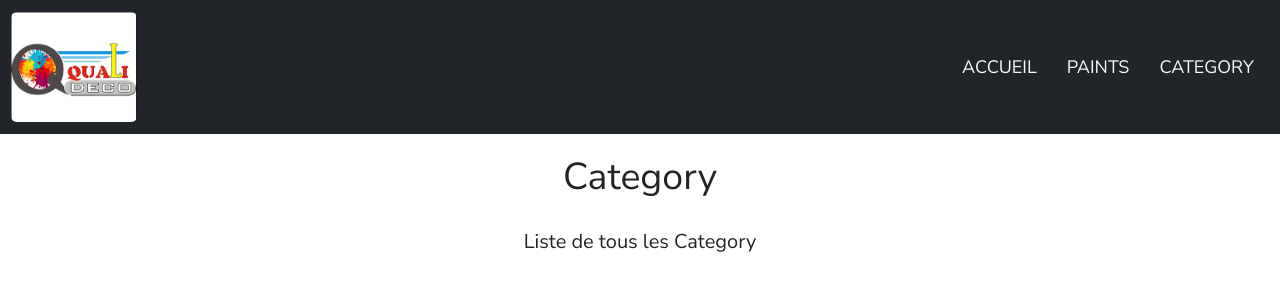
After one commit to Alexandre71100/Qualideco, a Symfony app: template templates/category/index.html.twig in a window 1280 px wide. The commit adds this page. Shown: the top 300 px of the page. Run offline with Twig, Linux system fonts and the light colour scheme; the template is opened without the code that fills it, so the values that code supplies are empty; some libraries are stand-ins or nearby versions.

Commit message:
page Category

```diff
--- /dev/null
+++ b/templates/category/index.html.twig
@@ -0,0 +1,25 @@
+{% extends 'base.html.twig' %}
+
+{% block title %} Category{% endblock %}
+
+{% block body %}
+<main class="container">
+<section class="row">
+<div class="col-12">
+<h1 class="text-center">Category</h1>
+<p class="text-center">Liste de tous les Category</p>
+</div>
+{% for category in category  %}
+<div class="row col-4">
+<div class="card h-100">
+<div class="card-body">
+<h3 class="card-title">{{ category.name }}</h3>
+</div>
+</div>
+</div>
+{% endfor %}
+<div class="col-12">
+{{ dump() }}
+</section>
+</main>
+{% endblock %}
```
Also changed, not shown: src/Controller/CategoryController.php (added, +20 -0 lines), templates/base.html.twig (indentation only).
